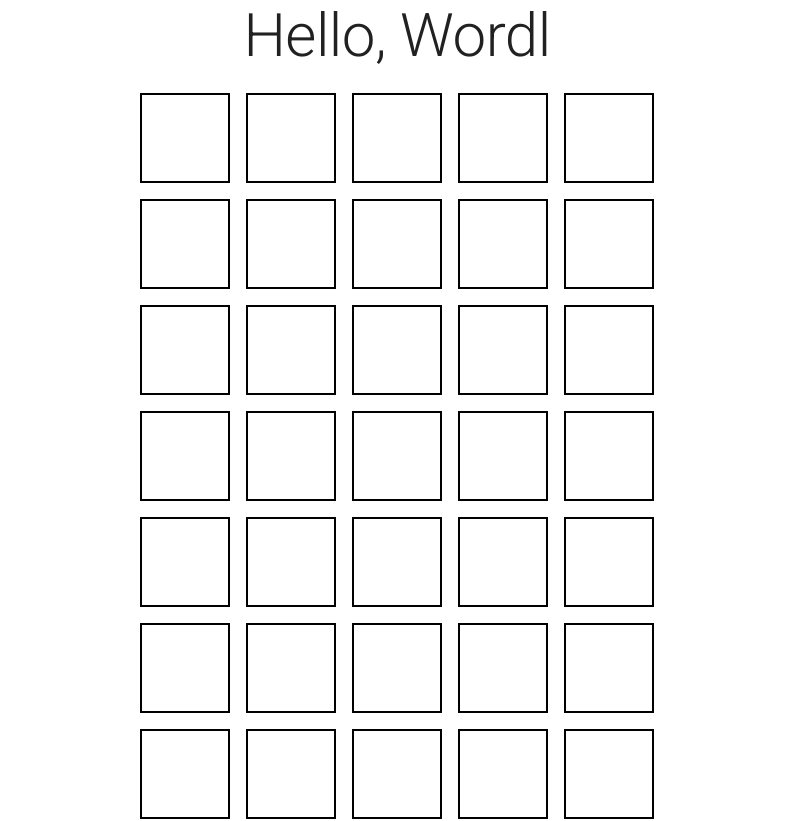
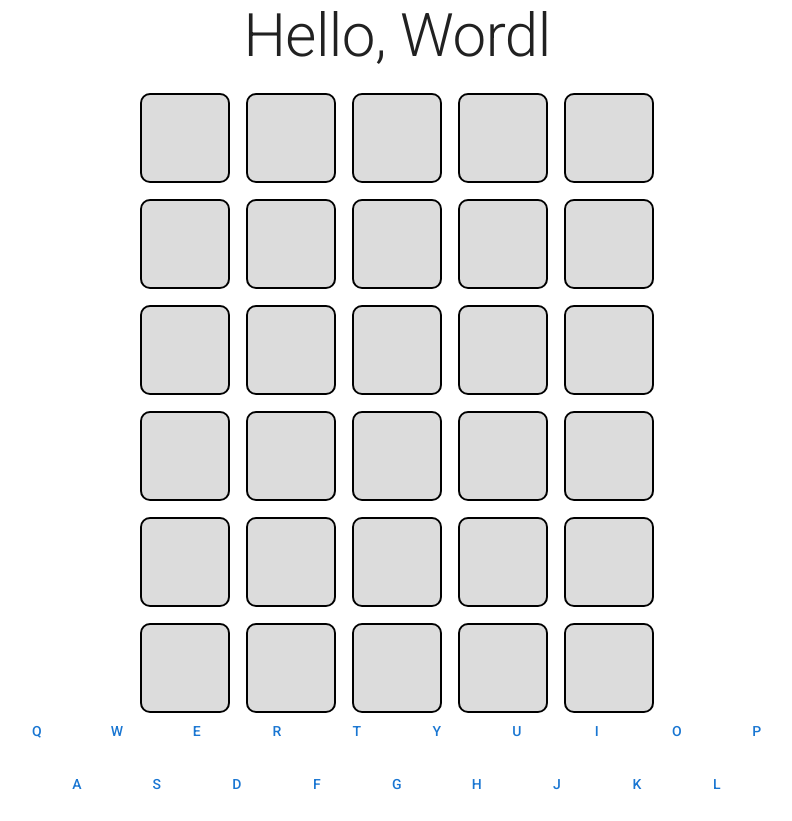
Before and after one commit to pranavavva/wordle, a React (Create React App) app: page / in a window 1280 px wide. Shown: the top 821 px of the page, without its empty margins (243-1035 px from the left). Built offline with nearby package versions, Linux system fonts and the light colour scheme.

Commit message:
Fix  issue with solution detection

```diff
--- a/src/App.tsx
+++ b/src/App.tsx
@@ -4,15 +4,10 @@
 import WordleGrid from 'features/grid/WordleGrid';
 import Keyboard from 'features/keyboard/Keyboard';
 import { useAppDispatch, useAppSelector } from 'app/hooks';
-import {
-  addGuess,
-  setCurrentGuess,
-  setSolution,
-  clearGuesses,
-} from 'app/slices/guessSlice';
+import { addGuess, setCurrentGuess, clearGuesses } from 'app/slices/guessSlice';
 import { MAX_GUESSES, MAX_WORD_LENGTH } from 'utils/constants';
 
-export default function App() {
+export default function App(): JSX.Element {
   const dispatch = useAppDispatch();
 
   const isGameOver = useAppSelector(state => state.guess.isGameOver);
@@ -21,7 +16,6 @@
 
   React.useEffect(() => {
     dispatch(clearGuesses());
-    dispatch(setSolution('hello'));
   }, [dispatch]);
 
   const onChar = (char: string) => {
@@ -30,14 +24,13 @@
       currentGuess.length < MAX_WORD_LENGTH &&
       numGuesses < MAX_GUESSES
     ) {
-      console.log(`Current guess is now: ${currentGuess + char}`);
       dispatch(setCurrentGuess(currentGuess + char));
     }
   };
 
   const onDelete = () => {
-    if (!isGameOver && currentGuess.length > 0) {
-      console.log(`Current guess is now: ${currentGuess.slice(0, -1)}`);
+    if (!isGameOver && currentGuess.length > 0 && numGuesses < MAX_GUESSES) {
+      // remove the last character from the current guess
       dispatch(setCurrentGuess(currentGuess.slice(0, -1)));
     }
   };
@@ -48,8 +41,7 @@
       currentGuess.length === MAX_WORD_LENGTH &&
       numGuesses < MAX_GUESSES
     ) {
-      console.log(`Submitted guess number ${numGuesses + 1}: ${currentGuess}`);
-      dispatch(addGuess(currentGuess));
+      dispatch(addGuess());
       dispatch(setCurrentGuess(''));
     }
   };
--- a/src/app/slices/guessSlice.ts
+++ b/src/app/slices/guessSlice.ts
@@ -13,7 +13,7 @@
 const initialState: GuessState = {
   currentGuess: '',
   guesses: [],
-  solution: '',
+  solution: 'HELLO',
   isGameOver: false,
   numGuesses: 0,
 };
@@ -25,18 +25,16 @@
     setCurrentGuess: (state, action: PayloadAction<string>) => {
       state.currentGuess = action.payload;
     },
-    addGuess: (state, action: PayloadAction<string>) => {
-      state.guesses.push(action.payload);
+    addGuess: state => {
+      state.guesses.push(state.currentGuess);
       state.numGuesses += 1;
       if (
         state.numGuesses >= MAX_GUESSES ||
-        action.payload === state.solution
+        state.currentGuess === state.solution
       ) {
         state.isGameOver = true;
       }
-    },
-    setSolution: (state, action: PayloadAction<string>) => {
-      state.solution = action.payload;
+      state.currentGuess = '';
     },
     clearGuesses: state => {
       state.guesses = [];
@@ -48,12 +46,7 @@
   },
 });
 
-export const {
-  setCurrentGuess,
-  addGuess,
-  setSolution,
-  clearGuesses,
-  setGameOver,
-} = guessSlice.actions;
+export const { setCurrentGuess, addGuess, clearGuesses, setGameOver } =
+  guessSlice.actions;
 
 export default guessSlice.reducer;
--- a/src/app/types.ts
+++ b/src/app/types.ts
@@ -1,12 +1,7 @@
+// eslint-disable-next-line import/prefer-default-export
 export enum CellStatus {
   CORRECT = 'CORRECT',
   INCORRECT = 'INCORRECT',
   ABSENT = 'ABSENT',
   UNSUBMITTED = 'UNSUBMITTED',
 }
-
-export enum GridRowType {
-  COMPLETED = 'COMPLETED',
-  CURRENT = 'CURRENT',
-  EMPTY = 'EMPTY',
-}
--- /dev/null
+++ b/src/features/grid/CompletedRow.tsx
@@ -0,0 +1,27 @@
+import { Grid } from '@mui/material';
+import * as React from 'react';
+import getGuessStatuses from 'utils/guess';
+import { useAppSelector } from 'app/hooks';
+import WordleCell from './WordleCell';
+
+export type CompletedRowProps = {
+  guess: string;
+};
+
+export default function CompletedRow(props: CompletedRowProps): JSX.Element {
+  const { guess } = props;
+  const solution = useAppSelector(state => state.guess.solution);
+  const statuses = getGuessStatuses(guess, solution);
+
+  console.log(statuses);
+
+  return (
+    <Grid item>
+      <Grid container spacing={2}>
+        {guess.split('').map((letter, index) => (
+          <WordleCell key={index} letter={letter} status={statuses[index]} />
+        ))}
+      </Grid>
+    </Grid>
+  );
+}
--- /dev/null
+++ b/src/features/grid/CurrentRow.tsx
@@ -0,0 +1,32 @@
+import * as React from 'react';
+import { Grid } from '@mui/material';
+import { CellStatus } from 'app/types';
+import { MAX_WORD_LENGTH } from 'utils/constants';
+import WordleCell from './WordleCell';
+
+export type CurrentRowProps = {
+  guess: string;
+};
+
+export default function CurrentRow(props: CurrentRowProps): JSX.Element {
+  const { guess } = props;
+
+  const emptyCells = Array.from(Array(MAX_WORD_LENGTH - guess.length));
+
+  return (
+    <Grid item>
+      <Grid container spacing={2}>
+        {guess.split('').map((letter, index) => (
+          <WordleCell
+            key={index}
+            letter={letter}
+            status={CellStatus.UNSUBMITTED}
+          />
+        ))}
+        {emptyCells.map((_, index) => (
+          <WordleCell key={index} letter='' status={CellStatus.UNSUBMITTED} />
+        ))}
+      </Grid>
+    </Grid>
+  );
+}
--- /dev/null
+++ b/src/features/grid/EmptyRow.tsx
@@ -0,0 +1,19 @@
+import * as React from 'react';
+import { CellStatus } from 'app/types';
+import { Grid } from '@mui/material';
+import { MAX_WORD_LENGTH } from 'utils/constants';
+import WordleCell from './WordleCell';
+
+export default function EmptyRow(): JSX.Element {
+  const emptyCells = Array.from(Array(MAX_WORD_LENGTH));
+
+  return (
+    <Grid item>
+      <Grid container spacing={2}>
+        {emptyCells.map((_, index) => (
+          <WordleCell key={index} letter='' status={CellStatus.UNSUBMITTED} />
+        ))}
+      </Grid>
+    </Grid>
+  );
+}
--- a/src/features/grid/WordleCell.tsx
+++ b/src/features/grid/WordleCell.tsx
@@ -9,29 +9,36 @@
 
 export default function WordleCell(props: CellProps): JSX.Element {
   const { letter, status } = props;
+
+  let backgroundColor: string = '';
+
+  switch (status) {
+    case CellStatus.CORRECT:
+      backgroundColor = 'green';
+      break;
+    case CellStatus.INCORRECT:
+      backgroundColor = 'orange';
+      break;
+    case CellStatus.ABSENT:
+      backgroundColor = 'dimgray';
+      break;
+    default:
+      backgroundColor = 'gainsboro';
+  }
+
   return (
-    <Grid item sx={{}}>
+    <Grid item>
       <Typography
         sx={{
           padding: '1rem',
-          color: (() => {
-            switch (status) {
-              case CellStatus.CORRECT:
-                return 'green';
-              case CellStatus.INCORRECT:
-                return 'orange';
-              case CellStatus.ABSENT:
-                return 'dimgray';
-              default:
-                return 'black';
-            }
-          })(),
-          // backgroundColor: 'black',
+          backgroundColor,
+          color: 'white',
           fontWeight: 'bold',
           fontSize: '2rem',
           width: 90,
           height: 90,
           border: '2px solid black',
+          borderRadius: '10px',
           textAlign: 'center',
         }}
       >
--- a/src/features/grid/WordleGrid.tsx
+++ b/src/features/grid/WordleGrid.tsx
@@ -1,32 +1,29 @@
 import * as React from 'react';
-import { GridRowType } from 'app/types';
 import { MAX_GUESSES } from 'utils/constants';
 import { Grid } from '@mui/material';
 import { useAppSelector } from 'app/hooks';
-import WordleGridRow from './WordleGridRow';
+import CompletedRow from './CompletedRow';
+import CurrentRow from './CurrentRow';
+import EmptyRow from './EmptyRow';
 
 export default function WordleGrid(): JSX.Element {
   const guesses = useAppSelector(state => state.guess.guesses);
   const currentGuess = useAppSelector(state => state.guess.currentGuess);
   const numGuesses = useAppSelector(state => state.guess.numGuesses);
 
-  const numEmptyRows = Math.max(0, MAX_GUESSES - numGuesses);
+  const numEmptyRows = Math.max(0, MAX_GUESSES - numGuesses - 1);
 
   return (
     <Grid container spacing={2} direction='column' alignItems='center'>
       {guesses.map((guess, index) => (
-        <WordleGridRow key={index} type={GridRowType.COMPLETED} guess={guess} />
+        <CompletedRow key={index} guess={guess} />
       ))}
       {numGuesses < MAX_GUESSES && (
-        <WordleGridRow
-          key={guesses.length}
-          type={GridRowType.CURRENT}
-          guess={currentGuess}
-        />
+        <CurrentRow key={guesses.length} guess={currentGuess} />
       )}
       {numEmptyRows > 0 &&
         [...Array(numEmptyRows)].map((_, index) => (
-          <WordleGridRow key={index} type={GridRowType.EMPTY} guess='' />
+          <EmptyRow key={guesses.length + index + 1} />
         ))}
     </Grid>
   );
--- a/src/features/grid/WordleGridRow.tsx
+++ /dev/null
@@ -1,69 +0,0 @@
-import { CellStatus, GridRowType } from 'app/types';
-import * as React from 'react';
-import { MAX_WORD_LENGTH } from 'utils/constants';
-import getGuessStatuses from 'utils/guess';
-import { Grid } from '@mui/material';
-import WordleCell from 'features/grid/WordleCell';
-import { useAppSelector } from 'app/hooks';
-
-type GridRowProps = {
-  type: GridRowType;
-  guess: string;
-};
-
-export default function WordleGridRow(props: GridRowProps): JSX.Element {
-  const { type, guess } = props;
-
-  const solution = useAppSelector(state => state.guess.solution);
-  const cells = Array.from(Array(MAX_WORD_LENGTH));
-
-  let row: JSX.Element[];
-
-  switch (type) {
-    case GridRowType.COMPLETED: {
-      const statuses = getGuessStatuses(guess, solution);
-      const splitGuess = guess.split('');
-      row = cells.map((_, index) => (
-        <WordleCell
-          key={index}
-          letter={splitGuess[index]}
-          status={statuses[index]}
-        />
-      ));
-
-      break;
-    }
-    case GridRowType.CURRENT: {
-      const splitGuess = guess.split('');
-      const emptyCells = Array.from(Array(MAX_WORD_LENGTH - splitGuess.length));
-      row = splitGuess.map((letter, index) => (
-        <WordleCell
-          key={index}
-          letter={letter}
-          status={CellStatus.UNSUBMITTED}
-        />
-      ));
-
-      row = row.concat(
-        emptyCells.map((_, index) => (
-          <WordleCell key={index} letter='' status={CellStatus.UNSUBMITTED} />
-        ))
-      );
-      break;
-    }
-    case GridRowType.EMPTY: {
-      row = cells.map((_, index) => (
-        <WordleCell key={index} letter='' status={CellStatus.UNSUBMITTED} />
-      ));
-      break;
-    }
-  }
-
-  return (
-    <Grid item>
-      <Grid container spacing={2}>
-        {row}
-      </Grid>
-    </Grid>
-  );
-}
```
